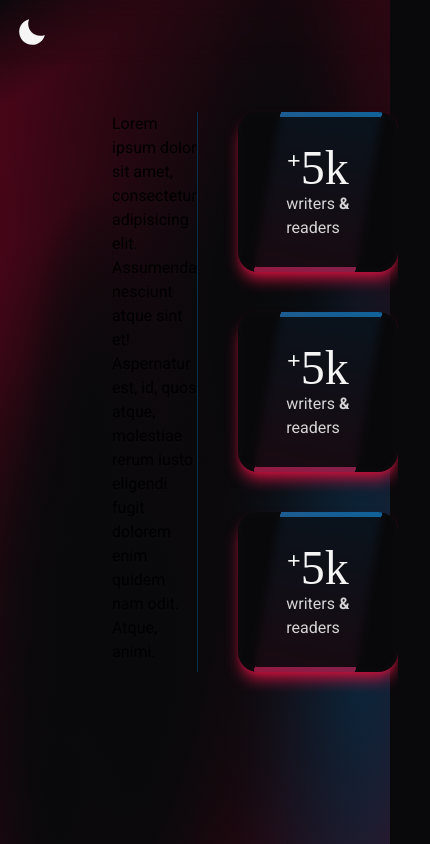
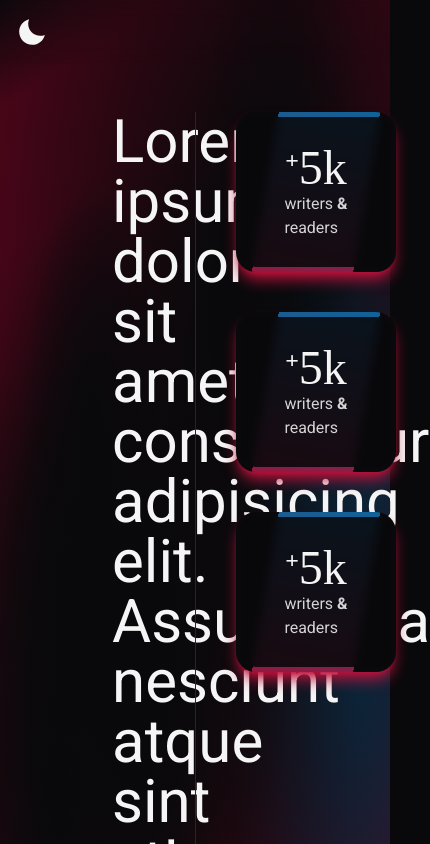
Before and after one commit to pawelek7k/future, a Next.js app: page / in a window 390 px wide. Shown: the top 844 px of the page, 430 px wide, since content can reach past the window. Built offline with nearby package versions, Linux system fonts and the light colour scheme; a web font is replaced by a local one.

Commit message:
add responsive footer

```diff
--- a/app/components/landing/Footer.tsx
+++ b/app/components/landing/Footer.tsx
@@ -8,7 +8,7 @@ import { LightLogo } from "../global/Logo";
 
 export const Footer = () => {
   return (
-    <footer className="h-screen p-20 border-t border-sky-950">
+    <footer className="h-screen p-10 sm:p-20 border-t border-sky-950">
       <div className="flex justify-start items-center gap-2">
         <ul className="flex flex-col gap-6">
           <li className="flex gap-2">
@@ -29,8 +29,8 @@ export const Footer = () => {
           </li>
         </ul>
       </div>
-      <div className="flex justify-between border-t border-sky-950 mt-20 p-10">
-        <div className="text-neutral-300 ">
+      <div className="flex justify-normal flex-col sm:justify-between border-t border-sky-950 mt-10 sm:mt-20 sm:p-10 gap-10 sm:flex-row p-4">
+        <div className="text-neutral-300">
           <h3 className="text-neutral-100 font-semibold text-xl mb-6">
             Company
           </h3>
--- a/app/components/landing/Home.tsx
+++ b/app/components/landing/Home.tsx
@@ -7,9 +7,10 @@ export const Hero: React.FC = () => {
     <section className="p-28 h-screen bg-black bg-hero-bg">
       <MarketingNavigation />
       <div className="flex justify-between">
-        Lorem ipsum dolor sit amet, consectetur adipisicing elit. Assumenda
-        nesciunt atque sint et! Aspernatur est, id, quos atque, molestiae rerum
-        iusto eligendi fugit dolorem enim quidem nam odit. Atque, animi.
+        <h1 className="text-neutral-100 text-6xl w-1/2">
+          Lorem ipsum dolor sit amet, consectetur adipisicing elit. Assumenda
+          nesciunt atque sint et! Aspernatur est, id, quos atque, molestiae
+        </h1>
         <Cards />
       </div>
     </section>
```
